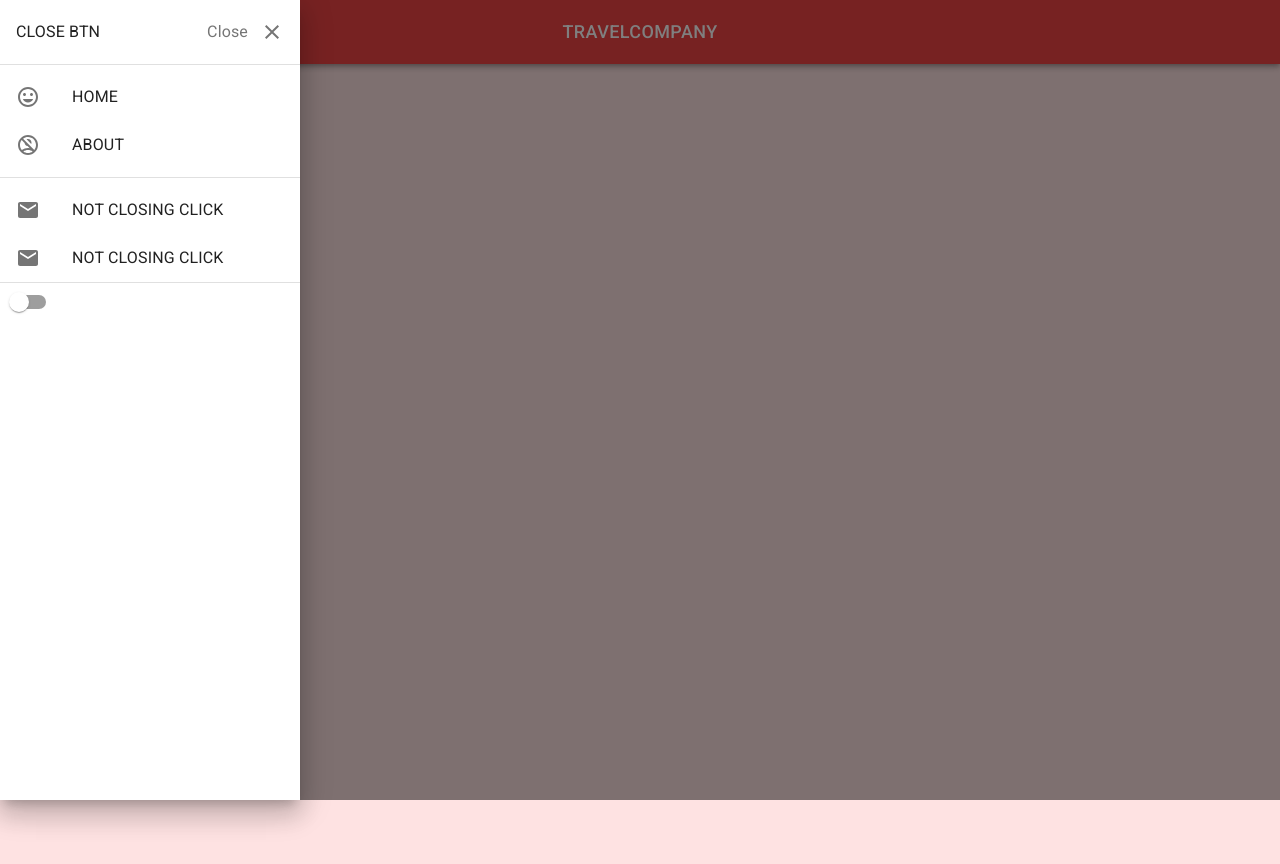
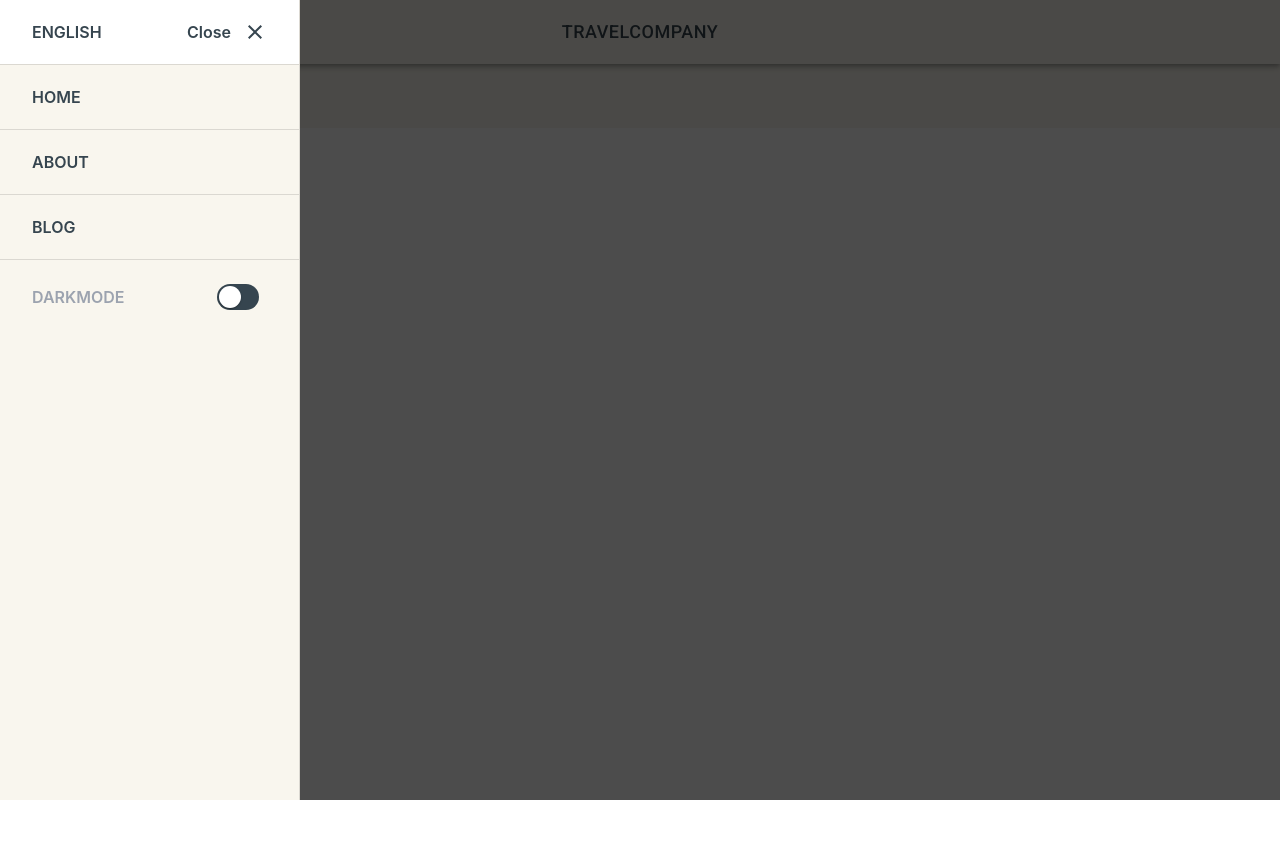
Before and after one commit to Jlnbnt/INRS, a React (Create React App) app: page /about in a window 1280 px wide. Both pictures are taken after a click on the button "menu". After the commit the page ends 800 px from the top, so only its background shows below. Built offline with nearby package versions, Linux system fonts and the light colour scheme; a web font is replaced by a local one.

Commit message:
Tailwind varialbes + Navbar + Sidebar + 404 setup

```diff
--- a/package.json
+++ b/package.json
@@ -6,6 +6,8 @@
     "@apollo/client": "^3.7.0",
     "@emotion/react": "^11.10.4",
     "@emotion/styled": "^11.10.4",
+    "@headlessui/react": "^1.7.3",
+    "@material-ui/styles": "^4.11.5",
     "@mui/icons-material": "^5.10.6",
     "@mui/material": "^5.10.8",
     "graphql": "^16.6.0",
--- a/src/App.js
+++ b/src/App.js
@@ -8,10 +8,10 @@ import About from "./pages/About";
 import { useThemeContext } from "./context/ThemeProvider";
 
 function App() {
-  const { theme } = useThemeContext();
-  console.log(theme);
+  const { themeChoice } = useThemeContext();
+
   return (
-    <div className={`${theme}`}>
+    <div className={`${themeChoice}`}>
       <BrowserRouter>
         <Routes>
           {/* Routes inside Layout Component */}
--- a/src/context/ThemeProvider.js
+++ b/src/context/ThemeProvider.js
@@ -3,27 +3,27 @@ import { createContext, useState, useContext } from "react";
 const ThemeContext = createContext();
 
 export const ThemeProvider = ({ children }) => {
-  const [theme, setTheme] = useState("");
+  const [themeChoice, setThemeChoice] = useState("");
 
   useEffect(() => {
     const storedTheme = localStorage.getItem("themeMode");
     if (storedTheme) {
-      setTheme(storedTheme);
+      setThemeChoice(storedTheme);
     } else {
       localStorage.setItem("themeMode", `light`);
-      setTheme(`light`);
+      setThemeChoice(`light`);
     }
   }, []);
 
   useEffect(() => {
-    localStorage.setItem("themeMode", theme);
-  }, [theme]);
+    localStorage.setItem("themeMode", themeChoice);
+  }, [themeChoice]);
 
   return (
     <ThemeContext.Provider
       value={{
-        theme,
-        setTheme,
+        themeChoice,
+        setThemeChoice,
       }}
     >
       {children}
--- a/src/layout/Layout.js
+++ b/src/layout/Layout.js
@@ -1,12 +1,27 @@
-import React from "react";
+import React, { useState } from "react";
+
 import { Outlet } from "react-router-dom";
+
 import Navbar from "./Navbar";
+import Sidebar from "./Sidebar/Sidebar";
 
 const Layout = () => {
+  const [open, setOpen] = useState(false);
+  const toggleDrawer = (open) => (event) => {
+    if (
+      event.type === "keydown" &&
+      (event.key === "Tab" || event.key === "Shift")
+    ) {
+      return;
+    }
+    setOpen(open);
+  };
+
   return (
     <>
-      <Navbar />
-      <div className="w-full h-screen bg-red-100 p-5">
+      <Sidebar open={open} toggleDrawer={toggleDrawer} />
+      <Navbar toggleDrawer={toggleDrawer} />
+      <div className="h-full w-full bg-light dark:bg-dark p-5">
         <Outlet />
       </div>
     </>
--- a/src/layout/Navbar.js
+++ b/src/layout/Navbar.js
@@ -1,48 +1,30 @@
-import React, { useState } from "react";
+import React from "react";
+
 import AppBar from "@mui/material/AppBar";
 import Box from "@mui/material/Box";
 import Toolbar from "@mui/material/Toolbar";
-import Typography from "@mui/material/Typography";
 import Button from "@mui/material/Button";
 import IconButton from "@mui/material/IconButton";
+
 import MenuIcon from "@mui/icons-material/Menu";
-import CookieIcon from "@mui/icons-material/Cookie";
-import Sidebar from "./Sidebar/Sidebar";
 
-export default function Navbar() {
-  /* Drawer open / close function */
-  const [open, setopen] = useState(false);
-  const toggleDrawer = (open) => (event) => {
-    if (
-      event.type === "keydown" &&
-      (event.key === "Tab" || event.key === "Shift")
-    ) {
-      return;
-    }
-    setopen(open);
-    console.log(open);
-  };
+export default function Navbar({ toggleDrawer }) {
   return (
     <>
-      <Sidebar open={open} toggleDrawer={toggleDrawer} />
-      <AppBar
-        position="sticky"
-        className="relative bg-red-500 dark:bg-green-500"
-      >
+      <AppBar position="sticky" className="bg-light dark:bg-dark">
         <Toolbar>
           <IconButton
             size="large"
             edge="start"
-            color="inherit"
             aria-label="menu"
-            className="z-10"
+            className="z-10 hover:bg-transparent"
             onClick={toggleDrawer(true)}
           >
-            <MenuIcon />
+            <MenuIcon className="text-light dark:text-dark" />
           </IconButton>
           <Box className="absolute w-full left-0 flex justify-center">
-            <Button onClick={() => console.log("lol")}>
-              <span className="text-white text-lg">TravelCompany</span>
+            <Button className="text-light dark:text-dark text-lg hover:bg-transparent">
+              TravelCompany
             </Button>
           </Box>
         </Toolbar>
--- a/src/layout/Sidebar/Sidebar.js
+++ b/src/layout/Sidebar/Sidebar.js
@@ -10,86 +10,105 @@ import ListItemIcon from "@mui/material/ListItemIcon";
 import ListItemText from "@mui/material/ListItemText";
 
 import CloseIcon from "@mui/icons-material/Close";
-import MailIcon from "@mui/icons-material/Mail";
-
-import { sideLinks } from "./utils";
 
 import { Link } from "react-router-dom";
-import { useThemeContext } from "../../context/ThemeProvider";
-
 import SwitchMode from "./SwitchMode";
 export default function Sidebar({ open, toggleDrawer }) {
-  const { setTheme, theme } = useThemeContext();
+  /* NavLink props : name, link, children */
+  const NavLink = ({ ...props }) => {
     return (
       <>
-      <Drawer anchor="left" open={open} onClose={toggleDrawer(false)}>
-        <List>
-          <ListItem disablePadding>
-            <ListItemButton>
-              <ListItemText>CLOSE BTN</ListItemText>
-              <ListItemIcon
-                className="items-center"
-                onClick={toggleDrawer(false)}
-              >
-                <ListItemText className="mr-3">Close</ListItemText>
-                <CloseIcon />
-              </ListItemIcon>
-            </ListItemButton>
-          </ListItem>
-        </List>
-        <Box className="w-[300px]" role="presentation">
-          <Divider />
-          <List>
-            {sideLinks.map((link) => (
-              <Link to={link.link} key={link.title}>
+        <Link to={props.link}>
           <ListItem
-                  disablePadding
+            className="hover:bg-white dark:hover:bg-gray-700"
             onClick={toggleDrawer(false)}
             onKeyDown={toggleDrawer(false)}
           >
-                  <ListItemButton>
-                    <ListItemIcon>{link.icon}</ListItemIcon>
-                    <ListItemText>{link.title}</ListItemText>
+            <ListItemButton
+              disableRipple
+              sx={{
+                "&.MuiButtonBase-root:hover": {
+                  bgcolor: "transparent",
+                },
+              }}
+            >
+              <ListItemText disableTypography>{props.name}</ListItemText>
+              {props.children}
             </ListItemButton>
           </ListItem>
         </Link>
-            ))}
-          </List>
         <Divider />
-        </Box>
-        <List>
-          <ListItem disablePadding>
-            <ListItemButton>
-              <ListItemIcon>
-                <MailIcon />
-              </ListItemIcon>
-              <ListItemText>NOT CLOSING CLICK</ListItemText>
+      </>
+    );
+  };
+  /* NavAction props : name, children */
+  const NavAction = ({ ...props }) => {
+    return (
+      <>
+        <ListItem className="hover:bg-white dark:hover:bg-gray-700">
+          <ListItemButton
+            disableRipple
+            sx={{
+              "&.MuiButtonBase-root:hover": {
+                bgcolor: "transparent",
+              },
+            }}
+          >
+            <ListItemText disableTypography>{props.name}</ListItemText>
+            {props.children}
           </ListItemButton>
         </ListItem>
-          <ListItem disablePadding>
-            <ListItemButton>
-              <ListItemIcon>
-                <MailIcon />
-              </ListItemIcon>
-              <ListItemText>NOT CLOSING CLICK</ListItemText>
-            </ListItemButton>
-          </ListItem>
-          <Divider />
-          <ListItem disablePadding>
-            <SwitchMode />
-            {/* <ListItemButton
-              onClick={() => {
-                theme == `light` ? setTheme(`dark`) : setTheme(`light`);
+      </>
+    );
+  };
+  /* A AJOUTER : CLOSE WHEN CLIK OUTSIDE */
+  return (
+    /* Panneau Sidebar */
+    <>
+      {open && (
+        <div
+          className="fixed left-0 top-0 right-0 bottom-0 bg-black opacity-70 z-[1101]"
+          onClick={toggleDrawer(false)}
+        />
+      )}
+      <Drawer
+        variant="persistent"
+        transitionDuration={500}
+        anchor="left"
+        open={open}
+        onClose={toggleDrawer(false)}
+        PaperProps={{
+          className:
+            "bg-light dark:bg-dark w-[300px] text-light dark:text-dark font-semibold",
         }}
       >
-              <ListItemIcon>
-                <MailIcon />
+        <List disablePadding>
+          <NavAction name="ENGLISH">
+            <ListItemIcon
+              className="items-center text-light dark:text-dark"
+              onClick={toggleDrawer(false)}
+            >
+              <ListItemText disableTypography className="mr-3">
+                Close
+              </ListItemText>
+              <CloseIcon />
             </ListItemIcon>
-              <ListItemText>NMODE</ListItemText>
-            </ListItemButton> */}
-          </ListItem>
+          </NavAction>
+          <Divider />
+        </List>
+        <List disablePadding>
+          <NavLink name="HOME" link="/" />
+          <NavLink name="ABOUT" link="about" />
+          <NavLink name="BLOG" link="blog" />
+        </List>
+        <List className="text-gray-400" disablePadding>
+          <NavAction name="DARKMODE">{<SwitchMode />}</NavAction>
         </List>
       </Drawer>
+      <div
+        className={`z-20 top-0 left-0 opacity-10 ${open ? "flex" : "hidden"}`}
+        onClick={toggleDrawer(false)}
+      />
     </>
   );
 }
--- a/src/layout/Sidebar/SwitchMode.js
+++ b/src/layout/Sidebar/SwitchMode.js
@@ -1,15 +1,49 @@
-import React, { useState } from "react";
+import * as React from "react";
+import { styled } from "@mui/material/styles";
 import Switch from "@mui/material/Switch";
-
 import { useThemeContext } from "../../context/ThemeProvider";
 
-export default function SwitchMode() {
-  const { theme, setTheme } = useThemeContext();
-  return (
+export default function CustomizedSwitches() {
+  const { themeChoice, setThemeChoice } = useThemeContext();
+  const IOSSwitch = styled((props) => (
     <Switch
-      checked={theme === "dark"}
-      onChange={() => (theme == `light` ? setTheme(`dark`) : setTheme(`light`))}
-      inputProps={{ "aria-label": "controlled" }}
+      {...props}
+      checked={themeChoice === "dark"}
+      onChange={() =>
+        themeChoice == `light`
+          ? setThemeChoice(`dark`)
+          : setThemeChoice(`light`)
+      }
     />
-  );
+  ))(({}) => ({
+    width: 42,
+    height: 26,
+    padding: 0,
+    "& .MuiSwitch-switchBase": {
+      padding: 0,
+      margin: 2,
+      transitionDuration: "300ms",
+      "&.Mui-checked": {
+        transform: "translateX(16px)",
+        color: "#fff",
+        "& + .MuiSwitch-track": {
+          backgroundColor: "#49C5B6",
+          opacity: 1,
+          border: 0,
+        },
+      },
+    },
+    "& .MuiSwitch-thumb": {
+      boxSizing: "border-box",
+      width: 22,
+      height: 22,
+    },
+    "& .MuiSwitch-track": {
+      borderRadius: 26 / 2,
+      backgroundColor: "#36454F",
+      opacity: 1,
+    },
+  }));
+
+  return <IOSSwitch sx={{ m: 1 }} />;
 }
--- a/src/layout/Sidebar/utils.js
+++ b/src/layout/Sidebar/utils.js
@@ -1,5 +1,6 @@
 import MoodOutlinedIcon from "@mui/icons-material/MoodOutlined";
 import NoAccountsOutlinedIcon from "@mui/icons-material/NoAccountsOutlined";
+
 export const sideLinks = [
   {
     title: "HOME",
--- a/tailwind.config.js
+++ b/tailwind.config.js
@@ -4,7 +4,26 @@ module.exports = {
   darkMode: "class",
   content: ["./src/**/*.{js,jsx,ts,tsx}"],
   theme: {
-    extend: {},
+    extend: {
+      screens: {
+        sm: "600px",
+        md: "900px",
+        lg: "1200px",
+        xl: "1536px",
+      },
+      backgroundColor: {
+        dark: "#36454F",
+        light: "#F9F6EE",
+      },
+      textColor: {
+        light: "#36454F",
+        dark: "#F9F6EE",
+      },
+      borderColor: {
+        light: "#36454F",
+        dark: "#F9F6EE",
+      },
+    },
   },
   plugins: [],
 };
```
Also changed, not shown: src/pages/Missing.js (+25 -1 lines), 1 other file (tests, documents, lock files or other folders). Lines whose indentation alone changed are shown as unchanged.
